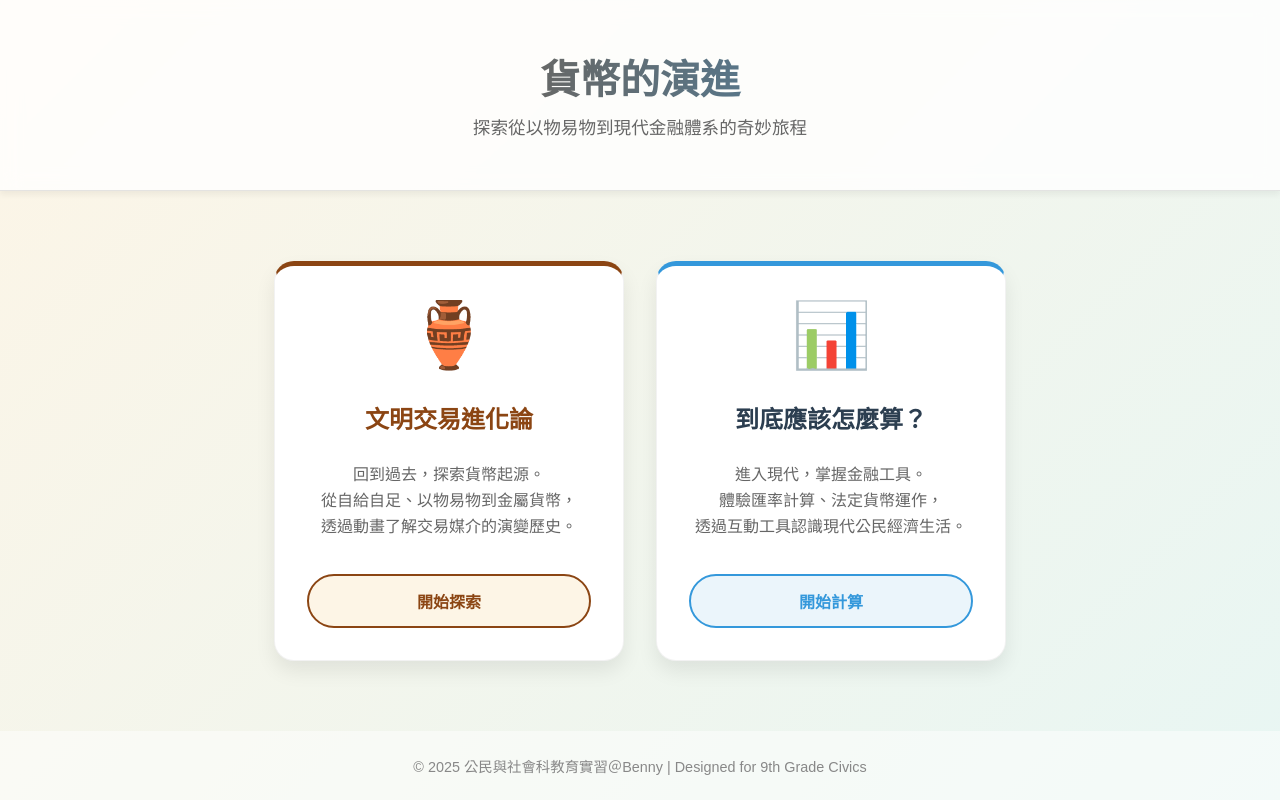
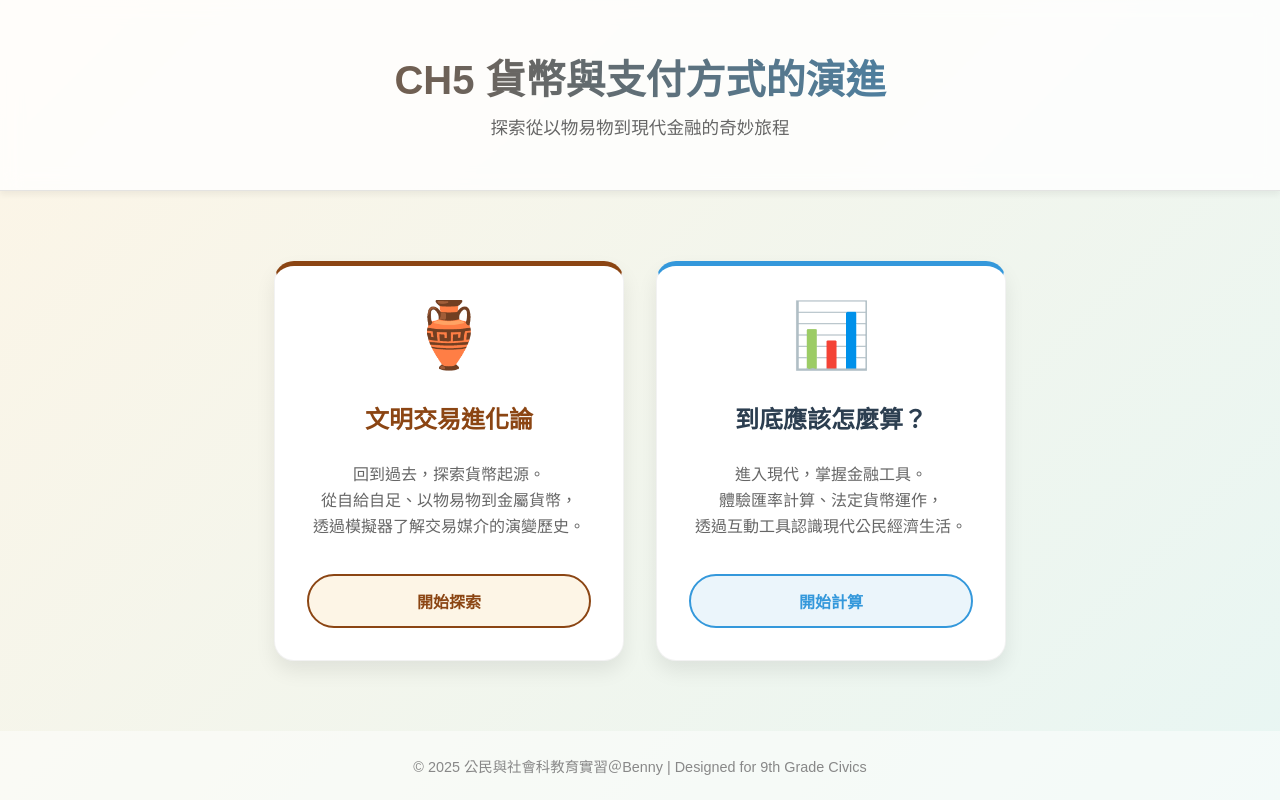
Before and after one commit to benny98006-wq/9thgrade-civicsgame, a plain HTML site: page index.html in a window 1280 px wide. Drawn offline with Linux system fonts and the light colour scheme.

Commit message:
Update index.html
1203依老師建議修正

```diff
--- a/index.html
+++ b/index.html
@@ -192,8 +192,8 @@
 <body>
 
     <header>
-        <h1>貨幣的演進</h1>
-        <p class="subtitle">探索從以物易物到現代金融體系的奇妙旅程</p>
+        <h1>CH5 貨幣與支付方式的演進</h1>
+        <p class="subtitle">探索從以物易物到現代金融的奇妙旅程</p>
     </header>
 
     <main>
@@ -204,7 +204,7 @@
                 <p class="card-desc">
                     回到過去，探索貨幣起源。<br>
                     從自給自足、以物易物到金屬貨幣，<br>
-                    透過動畫了解交易媒介的演變歷史。
+                    透過模擬器了解交易媒介的演變歷史。
                 </p>
                 <div class="btn">開始探索</div>
             </article>
@@ -229,4 +229,5 @@
     </footer>
 
 </body>
+
 </html>
```
